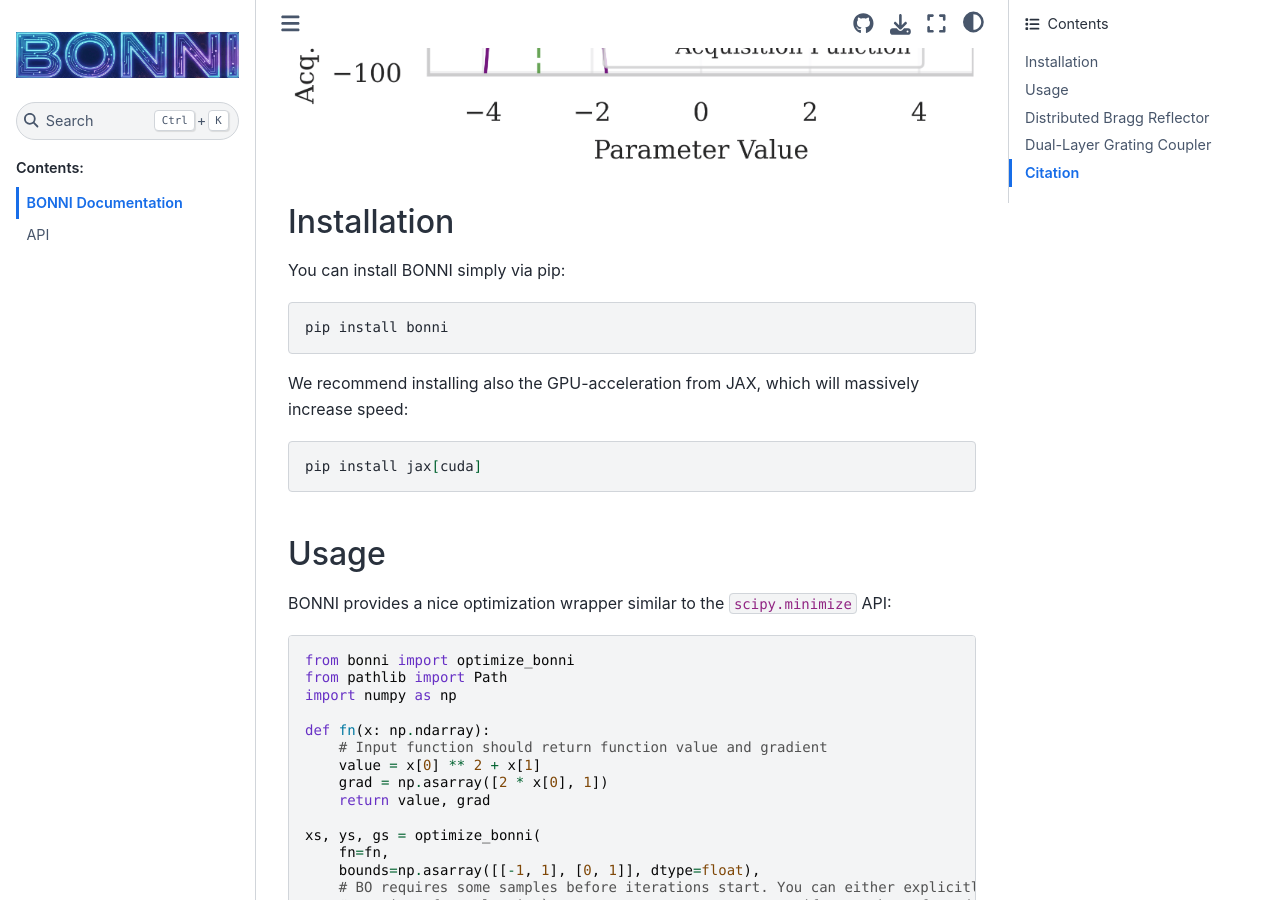
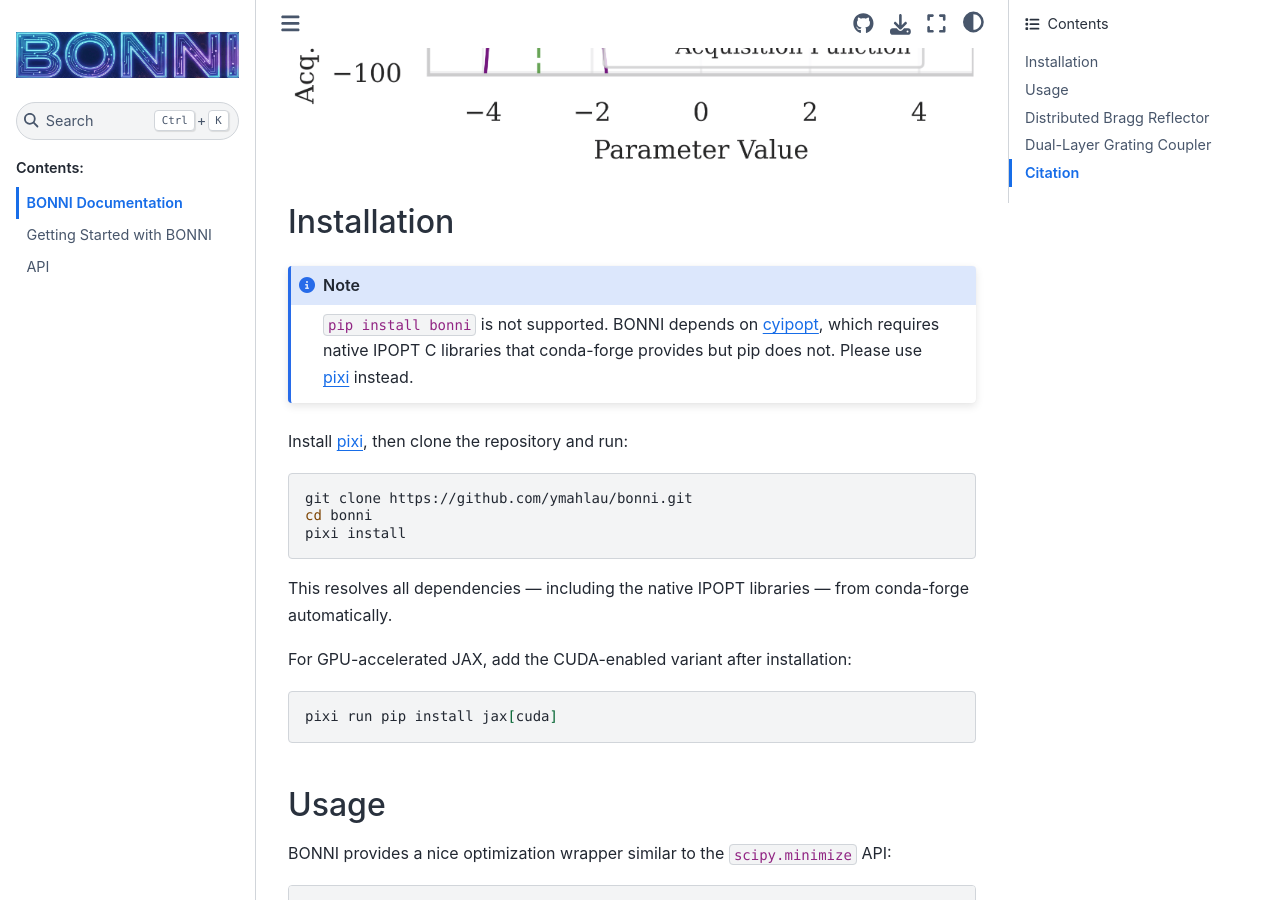
Before and after one commit to ymahlau/bonni, a Sphinx documentation site: the page built from docs/source/index.rst, in a window 1280 px wide and 900 px high, scrolled down 905 px. Built offline with Sphinx 7.4.7 and the Sphinx Book theme 1.1.4, drawn with Linux system fonts in a browser that asks for light colours; some of the changed text lies outside the part shown.

Commit message:
added tutorial to docs

```diff
--- a/docs/source/index.rst
+++ b/docs/source/index.rst
@@ -16,17 +16,27 @@ In the image below, the surrogate fits the function almost perfectly with few ob
 Installation
 ------------
 
-You can install BONNI simply via pip:
+.. note::
+
+   ``pip install bonni`` is not supported. BONNI depends on
+   `cyipopt <https://cyipopt.readthedocs.io>`_, which requires native IPOPT C libraries
+   that conda-forge provides but pip does not. Please use `pixi <https://pixi.sh>`_ instead.
+
+Install `pixi <https://pixi.sh/latest/#installation>`_, then clone the repository and run:
 
 .. code-block:: bash
 
-   pip install bonni
+   git clone https://github.com/ymahlau/bonni.git
+   cd bonni
+   pixi install
 
-We recommend installing also the GPU-acceleration from JAX, which will massively increase speed:
+This resolves all dependencies — including the native IPOPT libraries — from conda-forge automatically.
+
+For GPU-accelerated JAX, add the CUDA-enabled variant after installation:
 
 .. code-block:: bash
 
-   pip install jax[cuda]
+   pixi run pip install jax[cuda]
 
 Usage
 -----
```
Also changed, not shown: other parts of docs/source/index.rst (+1 -0 lines), docs/jupyter_execute/tutorial.ipynb (added), docs/source/tutorial.ipynb (added).
